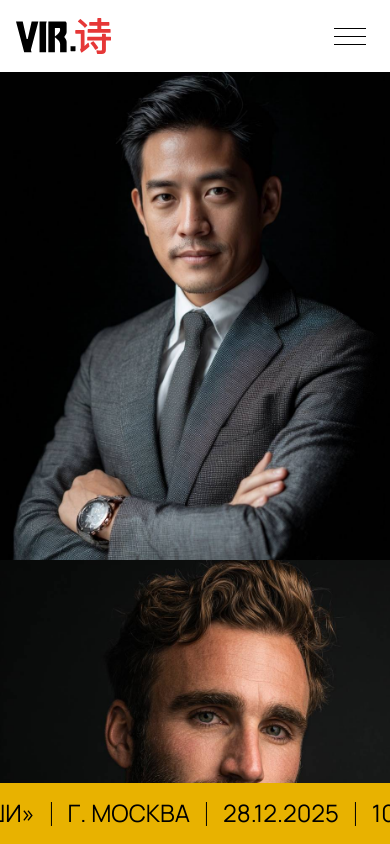
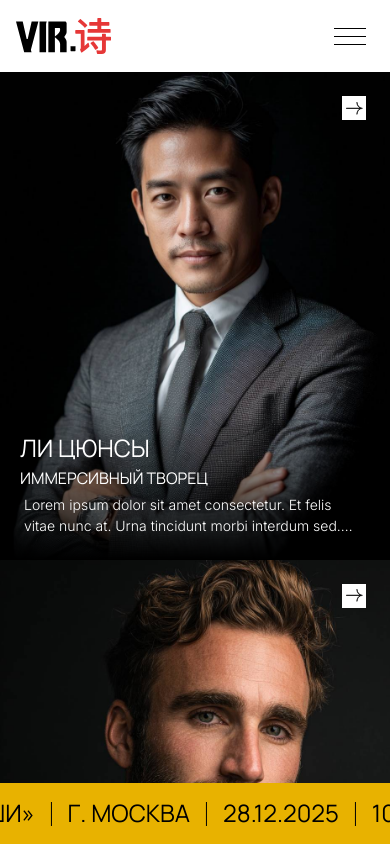
Before and after one commit to MixelTeWork/virshi, a SvelteKit app: page /authors in a window 390 px wide. Built offline with nearby package versions, Linux system fonts and the light colour scheme.

Commit message:
mobile authors

```diff
--- a/src/routes/(pages)/Header.svelte
+++ b/src/routes/(pages)/Header.svelte
@@ -107,6 +107,12 @@
 		opacity: 1;
 	}
 
+	@media screen and (max-width: 600px) {
+		.container {
+			padding: 2rem;
+		}
+	}
+
 	@media screen and (max-width: 500px) {
 		header {
 			font-family: Manrope, Arial, Helvetica, sans-serif;
--- a/src/routes/(pages)/authors/+page.svelte
+++ b/src/routes/(pages)/authors/+page.svelte
@@ -27,6 +27,8 @@
 			img: asset("/author2.jpg"),
 			url: resolve("/author/2"),
 		},
+		{ isEmpty: true },
+		{ isEmpty: true },
 		{
 			isEmpty: false,
 			title: "София Марченко",
@@ -61,6 +63,7 @@
 			img: asset("/author6.jpg"),
 			url: resolve("/author/6"),
 		},
+		{ isEmpty: true },
 	];
 </script>
 
@@ -70,7 +73,7 @@
 
 <div class="grid">
 	{#each cards as card}
-		<div class="card">
+		<div class={["card", { empty: card.isEmpty }]}>
 			{#if card.isEmpty}
 				<div class="cross"></div>
 			{:else}
@@ -94,18 +97,44 @@
 		grid-template-columns: repeat(4, 1fr);
 	}
 
-	@media screen and (max-width: 500px) {
-		.grid {
-			grid-template-columns: 1fr;
-		}
-	}
-
 	.card {
 		position: relative;
 		aspect-ratio: 4/5;
 		display: flex;
 		flex-direction: column;
 		justify-content: end;
+	}
+	.empty:nth-child(3),
+	.empty:nth-child(4),
+	.empty:nth-child(11) {
+		display: none;
+	}
+
+	@media screen and (max-width: 1200px) {
+		.grid {
+			grid-template-columns: repeat(3, 1fr);
+		}
+		.empty {
+			display: none;
+		}
+		.empty:nth-child(3),
+		.empty:nth-child(4),
+		.empty:nth-child(11) {
+			display: flex;
+		}
+	}
+	@media screen and (max-width: 800px) {
+		.grid {
+			grid-template-columns: 1fr 1fr;
+		}
+		.empty {
+			display: none !important;
+		}
+	}
+	@media screen and (max-width: 500px) {
+		.grid {
+			grid-template-columns: 1fr;
+		}
 	}
 
 	.card > img {
@@ -137,6 +166,15 @@
 	.card:hover .card__text,
 	.card:focus-within .card__text {
 		transform: translateY(0rem);
+	}
+
+	@media screen and (max-width: 500px) {
+		.card__content {
+			opacity: 1;
+		}
+		.card__text {
+			transform: translateY(0rem);
+		}
 	}
 
 	h2,
```
